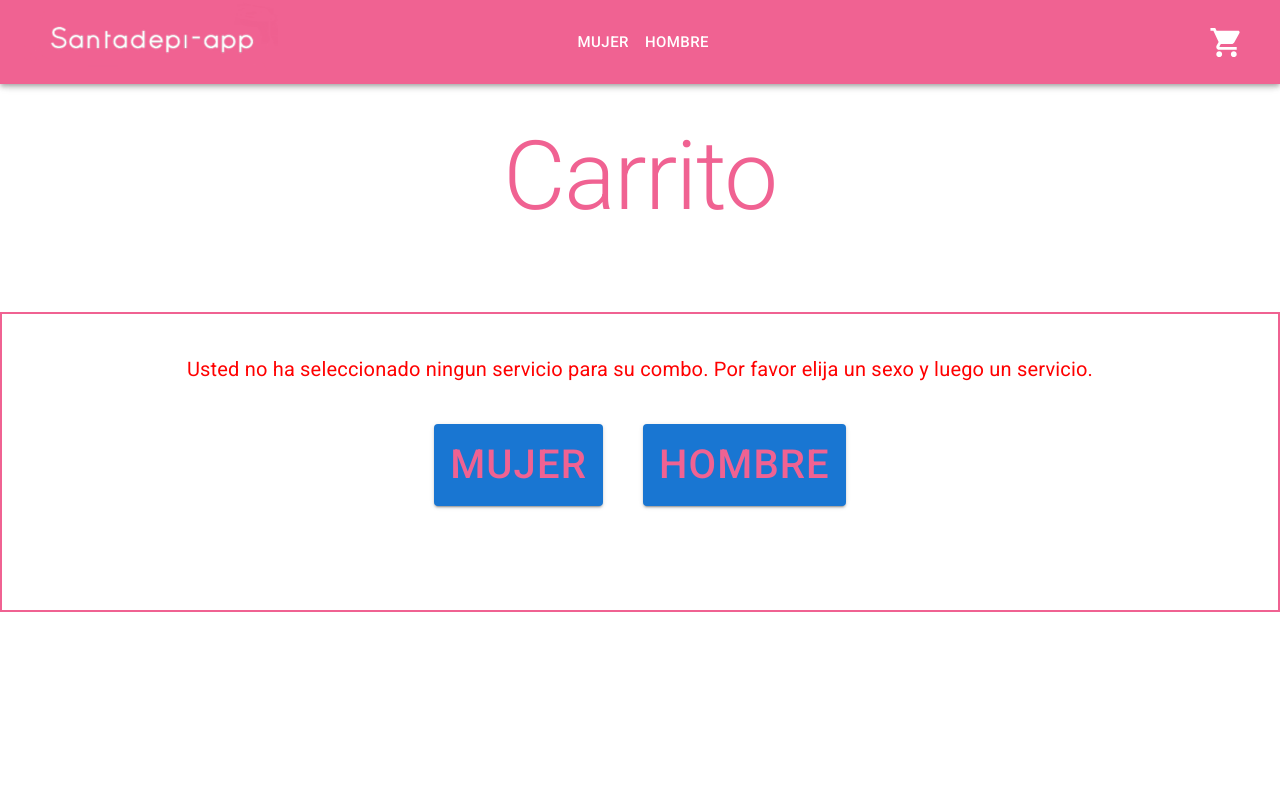
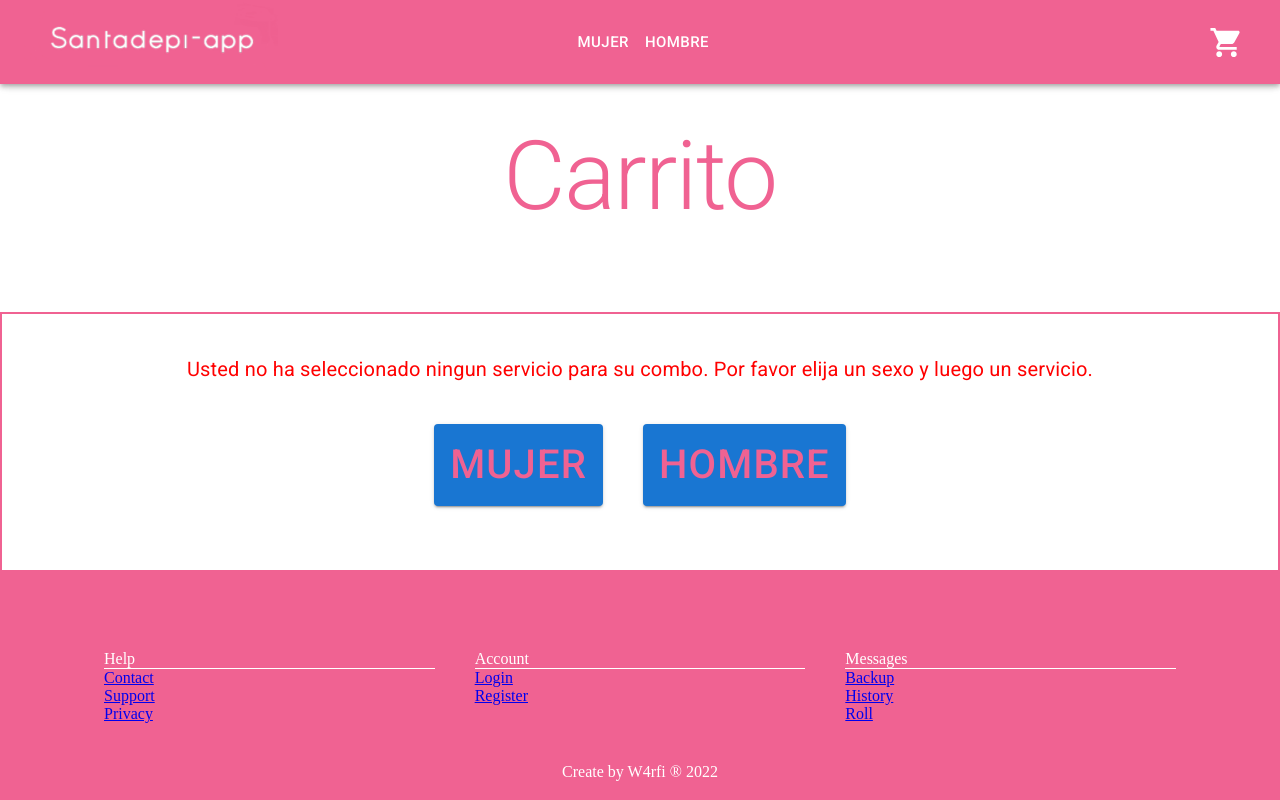
Before and after one commit to w4rfi/santafepi-app, a React (Create React App) app: page /cart in a window 1280 px wide. Shown: the top 800 px of the page. Built offline with nearby package versions, Linux system fonts and the light colour scheme.

Commit message:
fix footer

```diff
--- a/src/components/presentation/Footer.js
+++ b/src/components/presentation/Footer.js
@@ -9,7 +9,7 @@ const Footer = () => {
         py={{ xs: 5, sm: 10 }}
         bgcolor="#f06292"
         color="white"
-        sx={{ height: 230, mt: 29 }}
+        sx={{ width:'100%' ,height: 230, position: 'absolute', bottom: 0}}
         >
         <Container maxWidth="lg">
             <Grid container spacing={5}>
```
